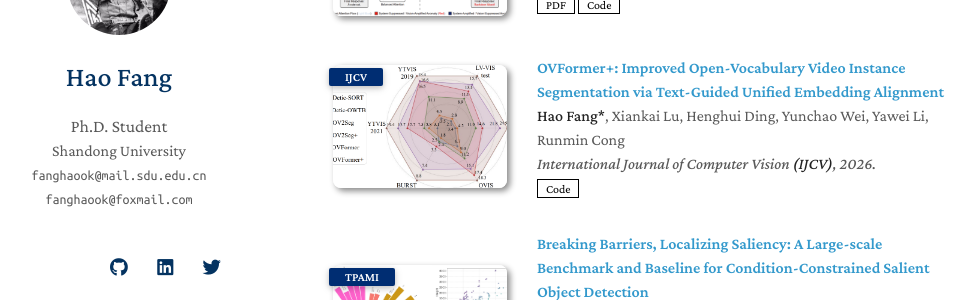
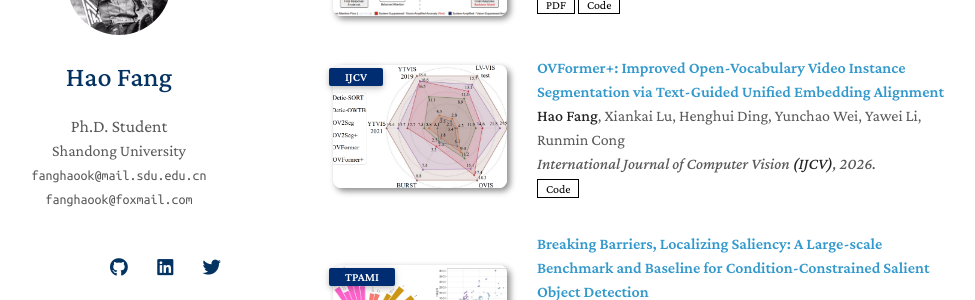
Before and after one commit to fanghaook/fanghaook.github.io, a Jekyll site: the page built from index.md, in a window 1280 px wide and 900 px high, scrolled down 930 px. Shown: the part 153-453 px from the top of the window, without its empty margins (157-1132 px from the left). Built offline with Jekyll 4.4.1, drawn with Linux system fonts in a browser that asks for light colours; nearby versions of some CDN libraries; a style sheet for code colours, icons or effects is not loaded; our own code applies the rules of GitHub Pages for plain Markdown files.

```diff
--- a/_data/publications.yml
+++ b/_data/publications.yml
@@ -8,7 +8,7 @@ main:
     image: ./assets/img/TCAP.png
 
   - title: "OVFormer+: Improved Open-Vocabulary Video Instance Segmentation via Text-Guided Unified Embedding Alignment"
-    authors: <strong>Hao Fang*</strong>, Xiankai Lu, Henghui Ding, Yunchao Wei, Yawei Li, Runmin Cong
+    authors: <strong>Hao Fang</strong>, Xiankai Lu, Henghui Ding, Yunchao Wei, Yawei Li, Runmin Cong
     conference_short: IJCV
     conference: International Journal of Computer Vision‌ <strong>(IJCV)</strong>, 2026.
     code: https://github.com/fanghaook/OVFormer
```
